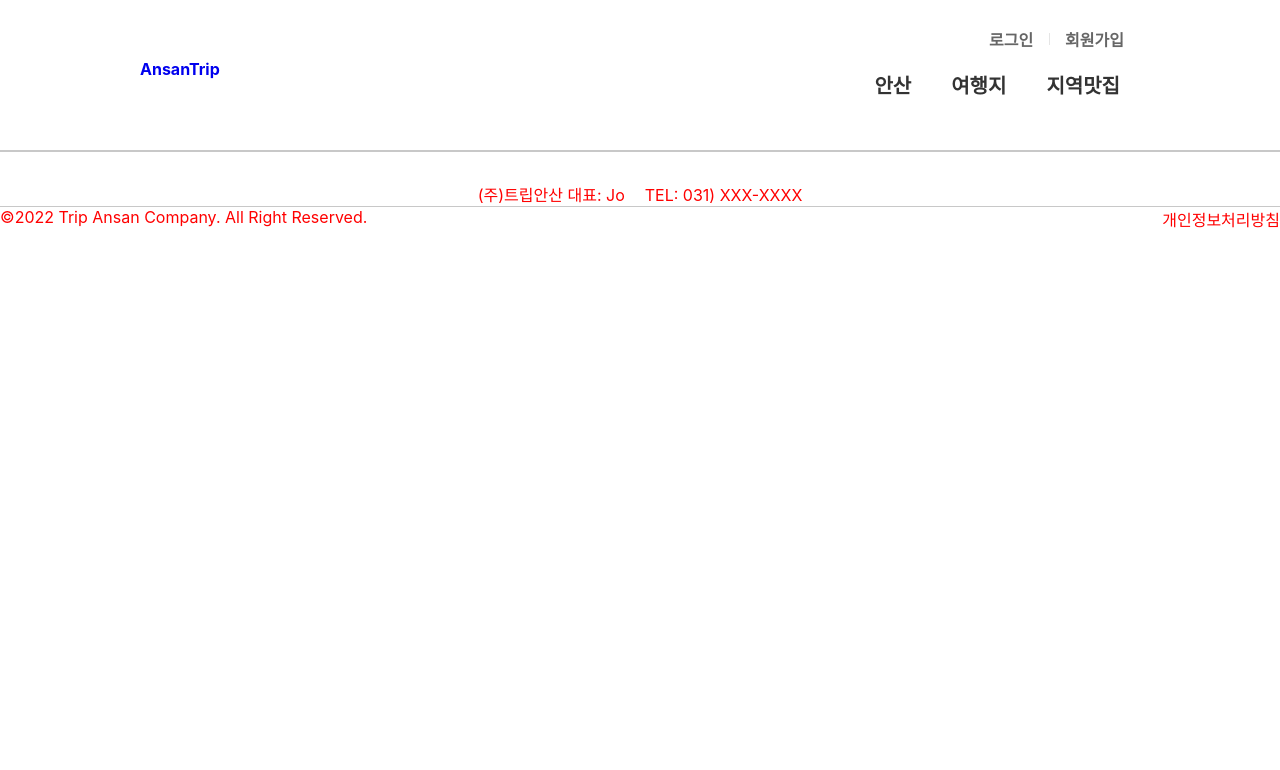
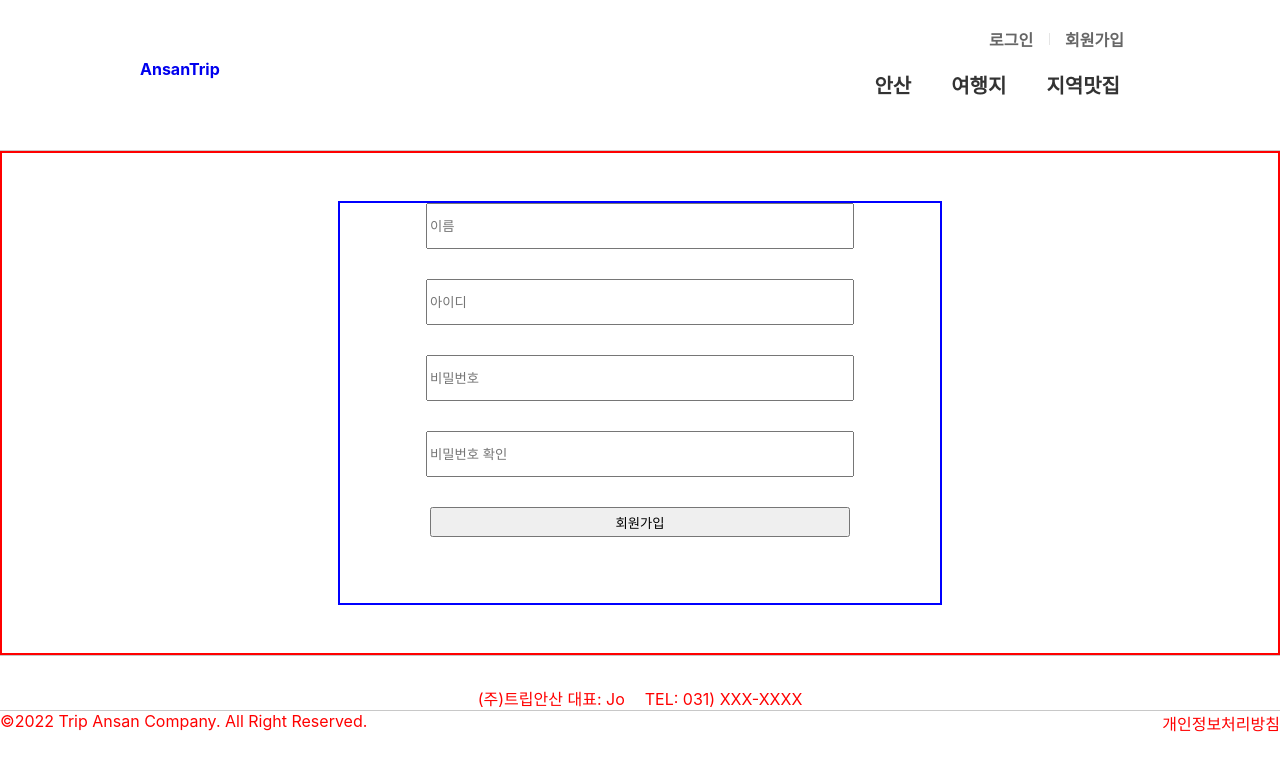
Before and after one commit to Seong1-Jo/p01-ansan, a React (Create React App) app: page /register in a window 1280 px wide. Shown: the top 770 px of the page. Built offline with nearby package versions, Linux system fonts and the light colour scheme.

Commit message:
style: RegisterPage.tsx Layout
Add RegisterPage.tsx, Make Register Form

```diff
--- a/src/App.tsx
+++ b/src/App.tsx
@@ -1,9 +1,10 @@
 import React from 'react';
 
+import Header from 'components/Header/Header';
+import Footer from 'components/Footer/Footer';
 import MainPage from 'pages/MainPage/MainPage';
 import LoginPage from 'pages/LoginPage/LoginPage';
-import Header from 'components/Header/Header';
-import Footer from 'components/Footer/Footer';
+import RegisterPage from 'pages/RegisterPage/RegisterPage';
 
 import { BrowserRouter, Routes, Route } from 'react-router-dom';
 
@@ -16,6 +17,7 @@ function App() {
       <Routes>
         <Route path="/" element={<MainPage />} />
         <Route path="/login" element={<LoginPage />} />
+        <Route path="/register" element={<RegisterPage />} />
       </Routes>
       <Footer />
     </BrowserRouter>
--- /dev/null
+++ b/src/pages/RegisterPage/RegisterPage.tsx
@@ -0,0 +1,43 @@
+import React from 'react';
+import styled from 'styled-components';
+
+const RegisterContainer = styled.div`
+  border: 2px solid red;
+  height: 500px;
+  display: flex;
+  flex-direction: column;
+`;
+const FormRegister = styled.form`
+  border: 2px solid blue;
+  width: 600px;
+  height: 400px;
+  margin: auto; //가운데 정렬
+  text-align: center; //자식 가운데 정렬!
+`;
+const ButtonRegister = styled.button.attrs({
+  type: 'submit',
+})`
+  width: 70%;
+  height: 30px;
+`;
+const InputRegister = styled.input`
+  width: 70%;
+  height: 40px;
+  margin-bottom: 30px;
+`;
+
+function RegisterPage() {
+  return (
+    <RegisterContainer>
+      <FormRegister>
+        <InputRegister type="text" placeholder="이름" />
+        <InputRegister type="email" placeholder="아이디" />
+        <InputRegister type="password" placeholder="비밀번호" />
+        <InputRegister type="password" placeholder="비밀번호 확인" />
+        <ButtonRegister>회원가입</ButtonRegister>
+      </FormRegister>
+    </RegisterContainer>
+  );
+}
+
+export default RegisterPage;
```
